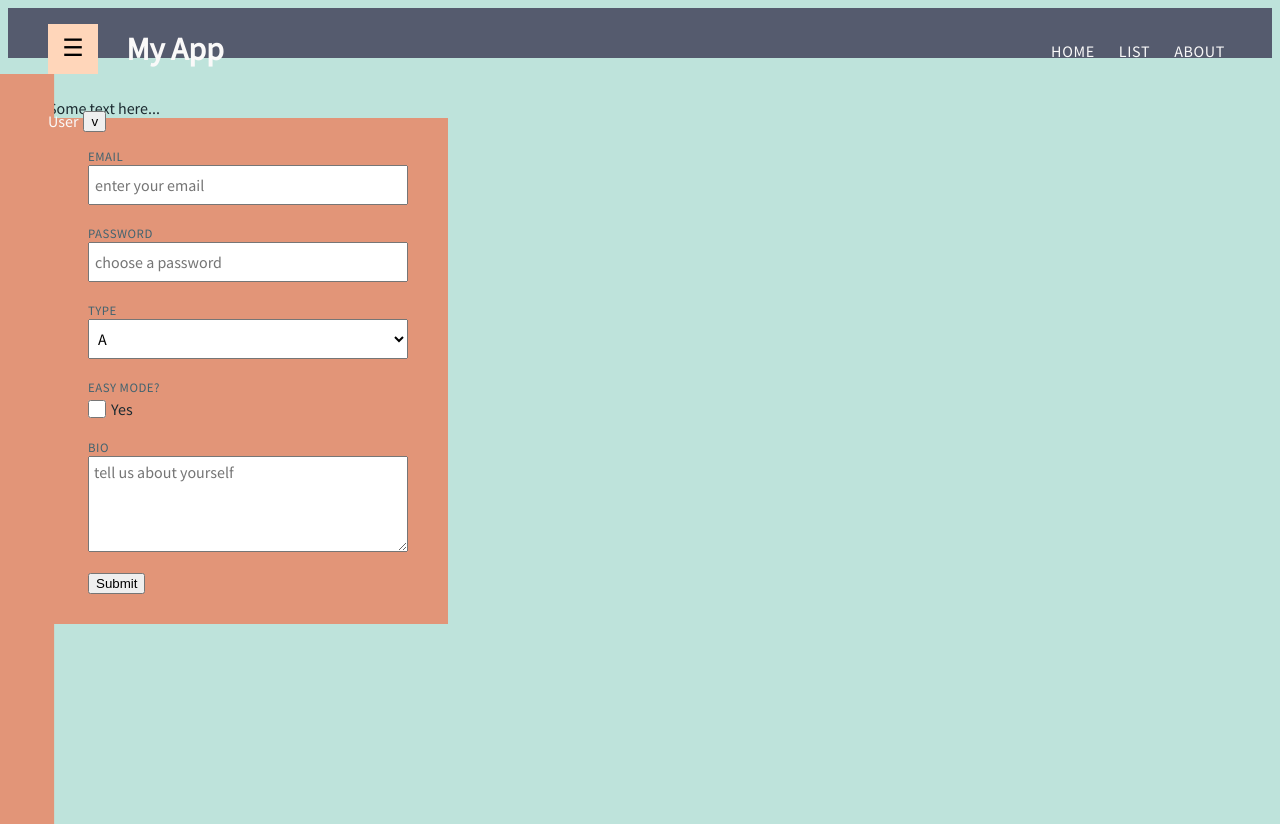
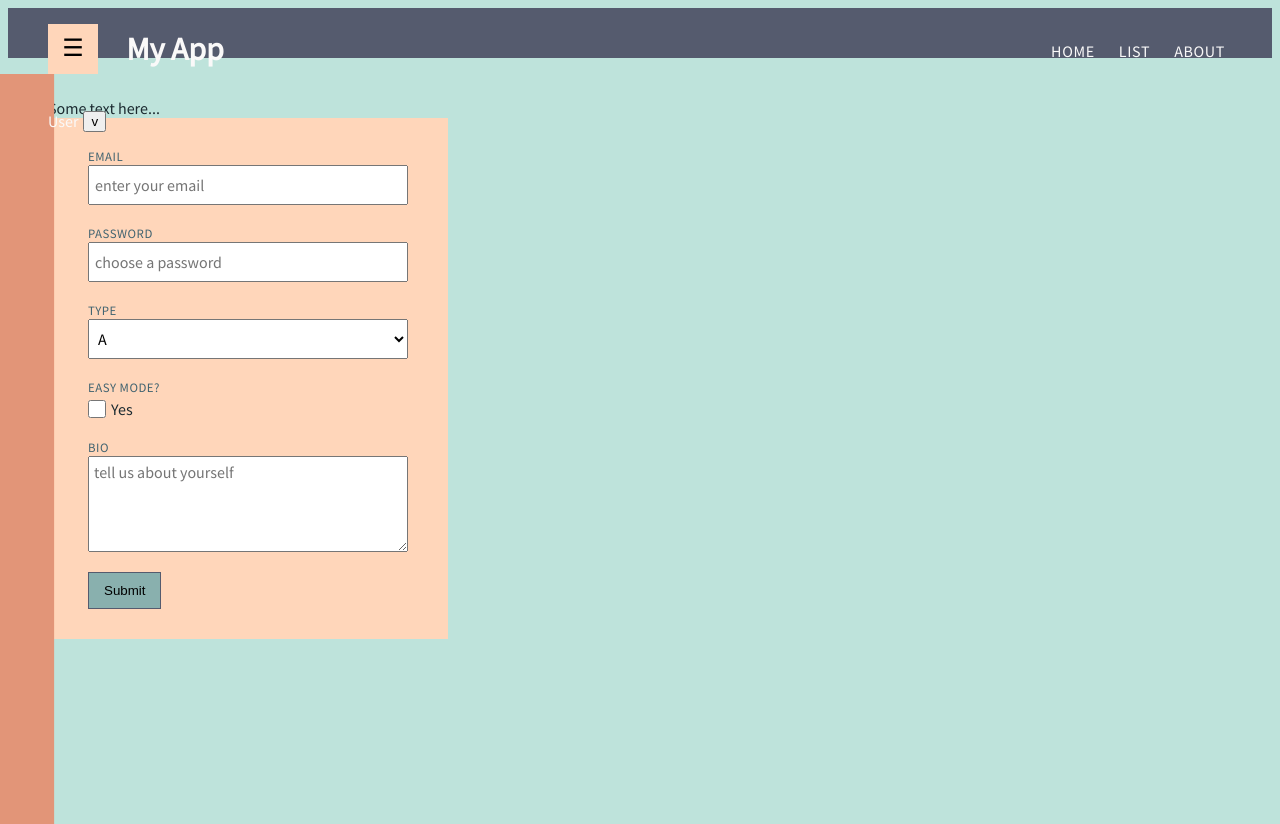
Before and after one commit to SusanBird/SB-react-template, a React app: page /about in a window 1280 px wide. Built offline with nearby package versions, Linux system fonts and the light colour scheme.

Commit message:
adjust styling on the button

```diff
--- a/src/components/About/About.css
+++ b/src/components/About/About.css
@@ -2,7 +2,7 @@
     padding: var(--padding);
 
     form {
-      background: var(--color-4);
+      background: var(--offset-color);
       padding: 30px 40px;
       width: 400px;
     }
--- a/src/components/About/About.jsx
+++ b/src/components/About/About.jsx
@@ -3,6 +3,7 @@ import {
   SelectControl,
   TextAreaControl,
   CheckboxControl,
+  FormButton,
 } from '../Forms/FormControls.jsx';
 
 import styles from './About.css';
@@ -36,9 +37,12 @@ export default function About() {
 
         <CheckboxControl label="Easy Mode?" text="Yes" />
 
-        <TextAreaControl label="bio" placeholder="tell us about yourself" />
+        <TextAreaControl
+          label="bio"
+          placeholder="tell us about yourself"
+        />
 
-        <button>Submit</button>
+        <FormButton>Submit</FormButton>
       </form>
     </section>
   );
--- a/src/components/Forms/FormControls.css
+++ b/src/components/Forms/FormControls.css
@@ -45,3 +45,10 @@
       resize: vertical;
     }
   }
+
+.FormButton {
+    padding: 10px 15px;
+    background: var(--color-2);
+    border: 1px solid var(--header-color);
+    cursor: pointer;
+  }
--- a/src/components/Forms/FormControls.jsx
+++ b/src/components/Forms/FormControls.jsx
@@ -1,4 +1,5 @@
 import styles from './FormControls.css';
+// import classNames from 'classnames';
 
 function FormControl({ label, children }) {
   return (
@@ -33,7 +34,11 @@ export function InputControl({ label, ...rest }) {
   );
 }
 
-export function SelectControl({ label, children, ...rest }) {
+export function SelectControl({
+  label,
+  children,
+  ...rest
+}) {
   return (
     <FormControl label={label}>
       <select {...rest}>{children}</select>
@@ -48,3 +53,11 @@ export function TextAreaControl({ label, ...rest }) {
     </FormControl>
   );
 }
+
+export function FormButton({ children }) {
+  return (
+    <button className={styles.FormButton}>
+      {children}
+    </button>
+  );
+}
--- a/src/components/Page/Header/SlideoutMenu.css
+++ b/src/components/Page/Header/SlideoutMenu.css
@@ -11,7 +11,7 @@
     outline: 0;
   }
 
-  background: var(--button-color);
+  background: var(--offset-color);
 
   &::before {
     position: relative;
--- a/src/components/Page/global.css
+++ b/src/components/Page/global.css
@@ -11,7 +11,7 @@
 
   --header-color: #555b6e;
   --color-2: #89b0ae;
-  --button-color: #ffd6ba;
+  --offset-color: #ffd6ba;
   --color-4: #e29578;
   --background-color: #bee3db;
   --black-color: rgb(27, 42, 48);
```
Also changed, not shown: 1 other file (tests, documents, lock files or other folders).
